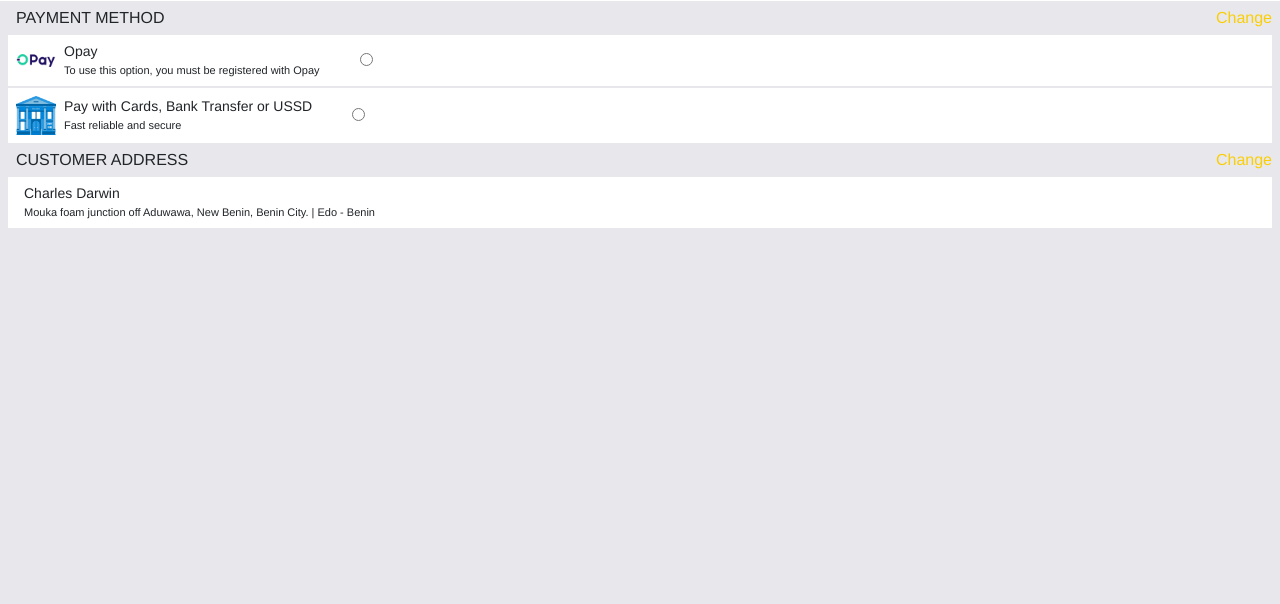
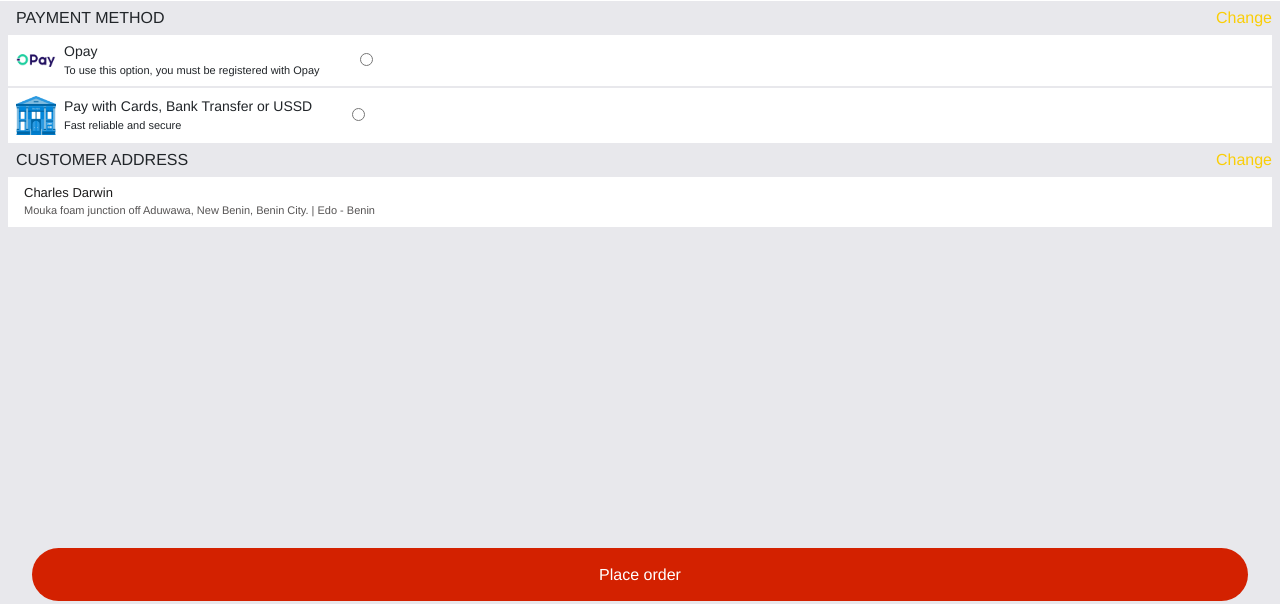
Before and after one commit to Jeremy5522117/Omalis-taste, a PHP site: page /checkout-page.html in a window 1280 px wide. Shown: the part 196-800 px from the top of the page. Run offline with PHP 8.4, Linux system fonts and the light colour scheme.

Commit message:
place order

```diff
--- a/asset/css/checkout-page.css
+++ b/asset/css/checkout-page.css
@@ -107,3 +107,10 @@ main{
   text-overflow: ellipsis;
   overflow: hidden;
 }
+.add-name h4{
+font-size:13px ;
+color: #1e1d1d;
+}
+.add-name p{
+  color: #565454;
+}
--- a/checkout-page.html
+++ b/checkout-page.html
@@ -9,6 +9,7 @@
 
   <link rel="stylesheet" href="https://cdn.jsdelivr.net/npm/bootstrap-icons@1.11.3/font/bootstrap-icons.min.css">
   <link rel="stylesheet" href="asset/css/checkout-page.css">
+  <link rel="stylesheet" href="asset/css/cart.css">
 </head>
 <body>
  <header>
@@ -117,7 +118,7 @@
 
      <div class="pay-mtd">
 
-      <div class="opay-writ">
+      <div class="opay-writ add-name">
         <h4>Charles Darwin</h4>
         <P>
         Mouka foam junction off Aduwawa, New Benin, Benin City. | Edo - Benin </P>
@@ -130,12 +131,15 @@
  </section>
 
 
+ </main>
 
-
-
-
-
- </main>
+ <footer >
+  <div class="check-outt">
+   <div class="a">
+     <button id="" style="" class="check-out-btn" > Place order </button>
+   </div>
+ </div>
+</footer>
 </body>
 <script src="asset/javascript/checkout-page.js"></script>
 
```
